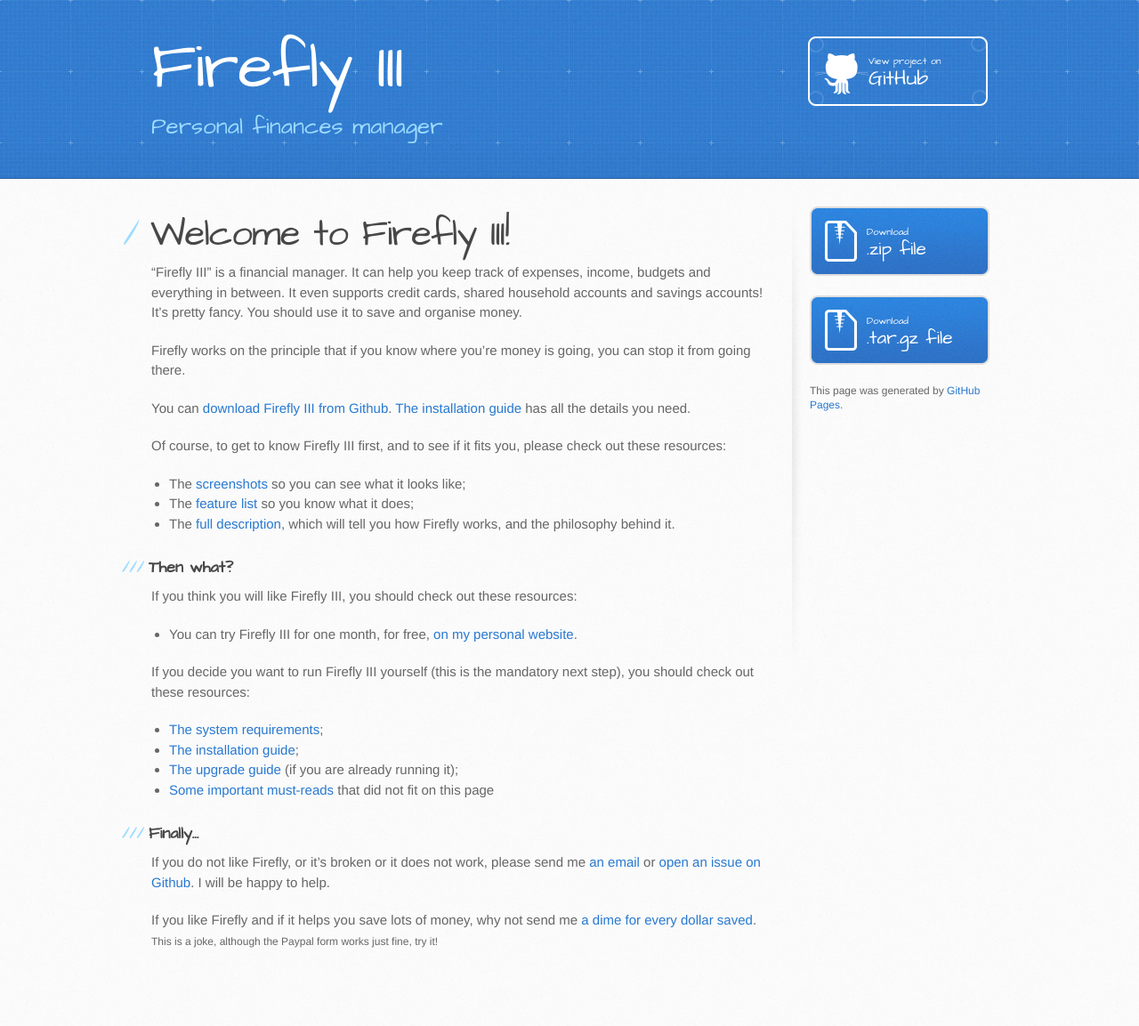
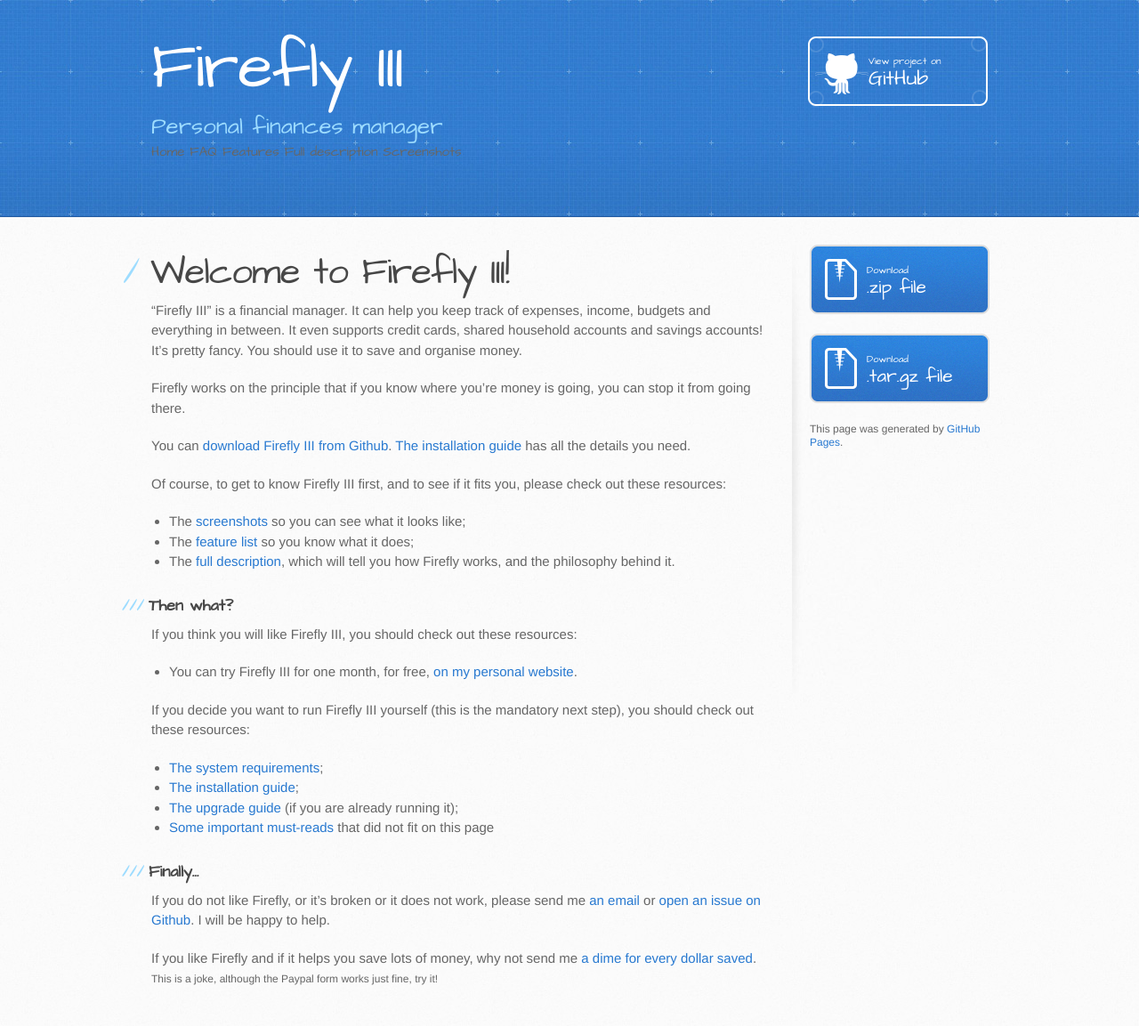
Before and after one commit to firefly-iii/firefly-iii.org, a Jekyll site: the page built from index.html, in a window 1280 px wide. Shown: the whole page at 89% size. Built offline with Jekyll 4.4.1, drawn with Linux system fonts in a browser that asks for light colours; before the commit the page ends 1111 px from its top, so only the background shows below that.

Commit message:
Trying to add top links

```diff
--- a/_layouts/default.html
+++ b/_layouts/default.html
@@ -22,6 +22,12 @@
         <h1><a href="/" style="color:#fff;">{{ site.name }}</a></h1>
         <h2>Personal finances manager</h2>
         <a href="https://github.com/JC5/firefly-iii" class="button"><small>View project on</small> GitHub</a>
+        <p>
+        Home
+        FAQ
+        Features
+        Full description
+        Screenshots
       </div>
     </header>
 
```
